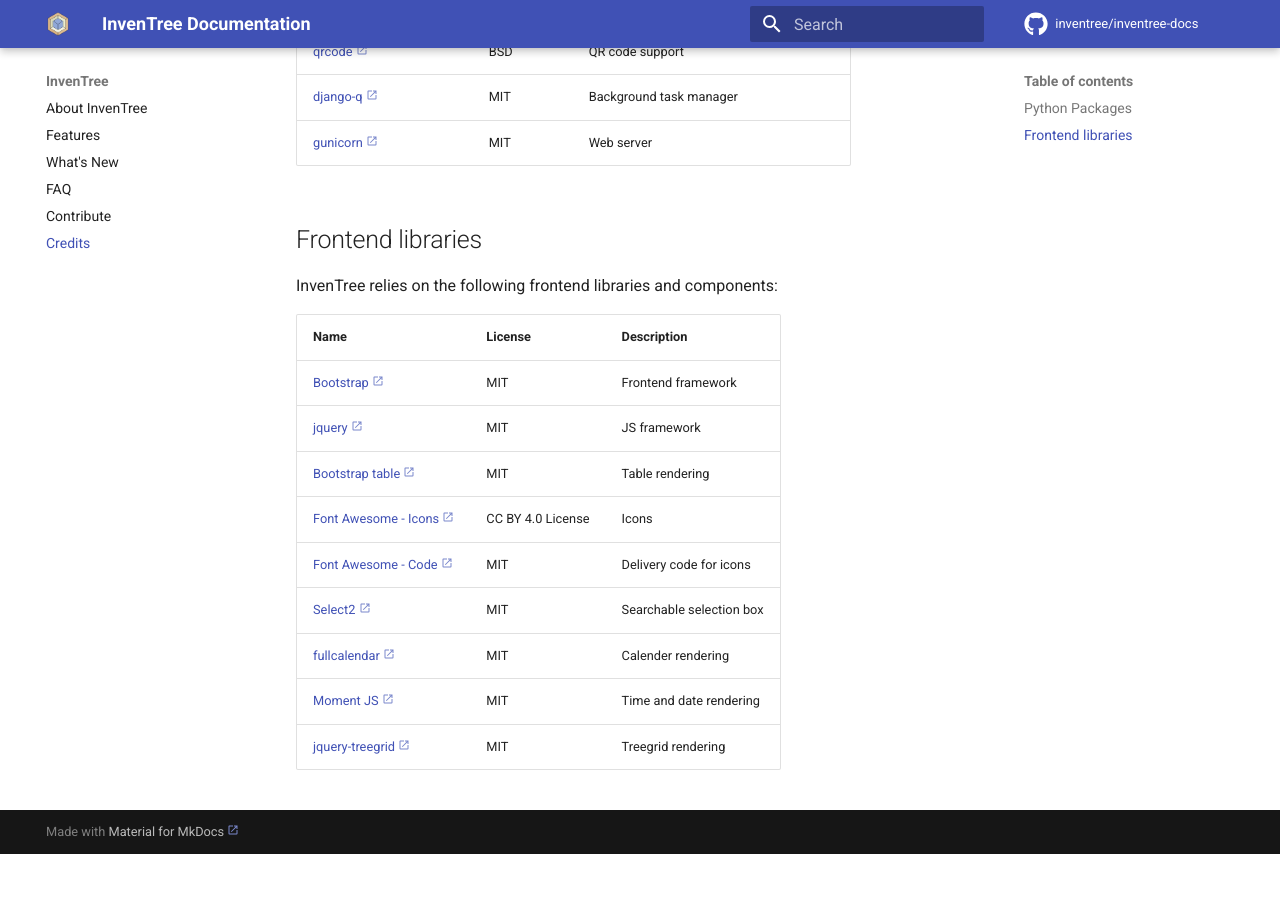
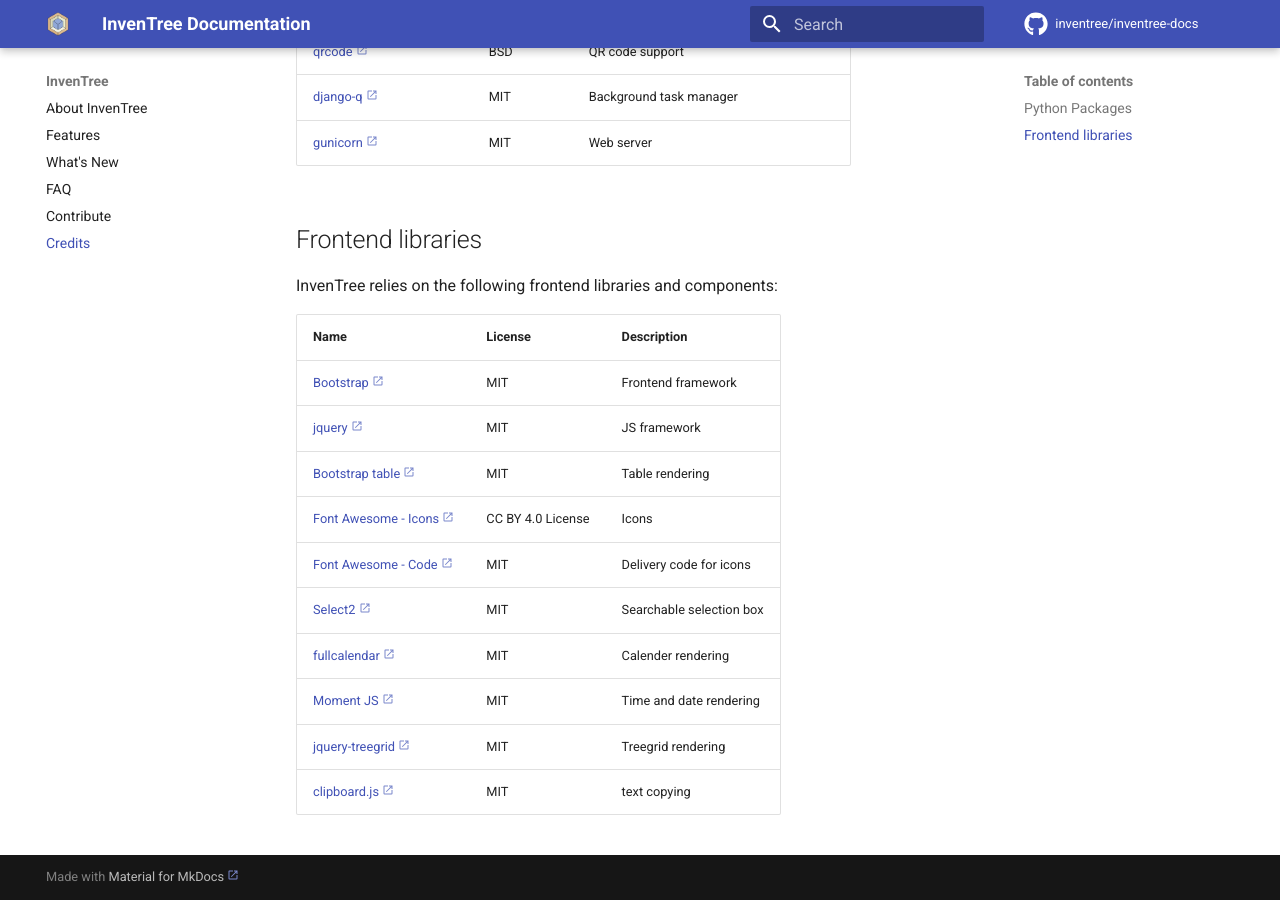
Before and after one commit to inventree/inventree-docs, an MkDocs documentation site: the page built from docs/credits.md, in a window 1280 px wide and 900 px high, scrolled down 1483 px. Built offline with MkDocs 1.6.1 and Material for MkDocs 9.7.7, drawn with Linux system fonts in a browser that asks for light colours; a script that is not in the unit is left out; comment, search, counter and statistics services are not loaded; before the commit the page ends 2337 px from its top, so only the background shows below that.

Commit message:
credit for clipboard

```diff
--- a/docs/credits.md
+++ b/docs/credits.md
@@ -54,3 +54,4 @@
 | [fullcalendar](https://github.com/fullcalendar/fullcalendar/) | MIT | Calender rendering |
 | [Moment JS](https://github.com/moment/momentjs.com/) | MIT | Time and date rendering |
 | [jquery-treegrid](https://github.com/maxazan/jquery-treegrid/) | MIT | Treegrid rendering |
+| [clipboard.js](https://github.com/zenorocha/clipboard.js) | MIT | text copying |
```
